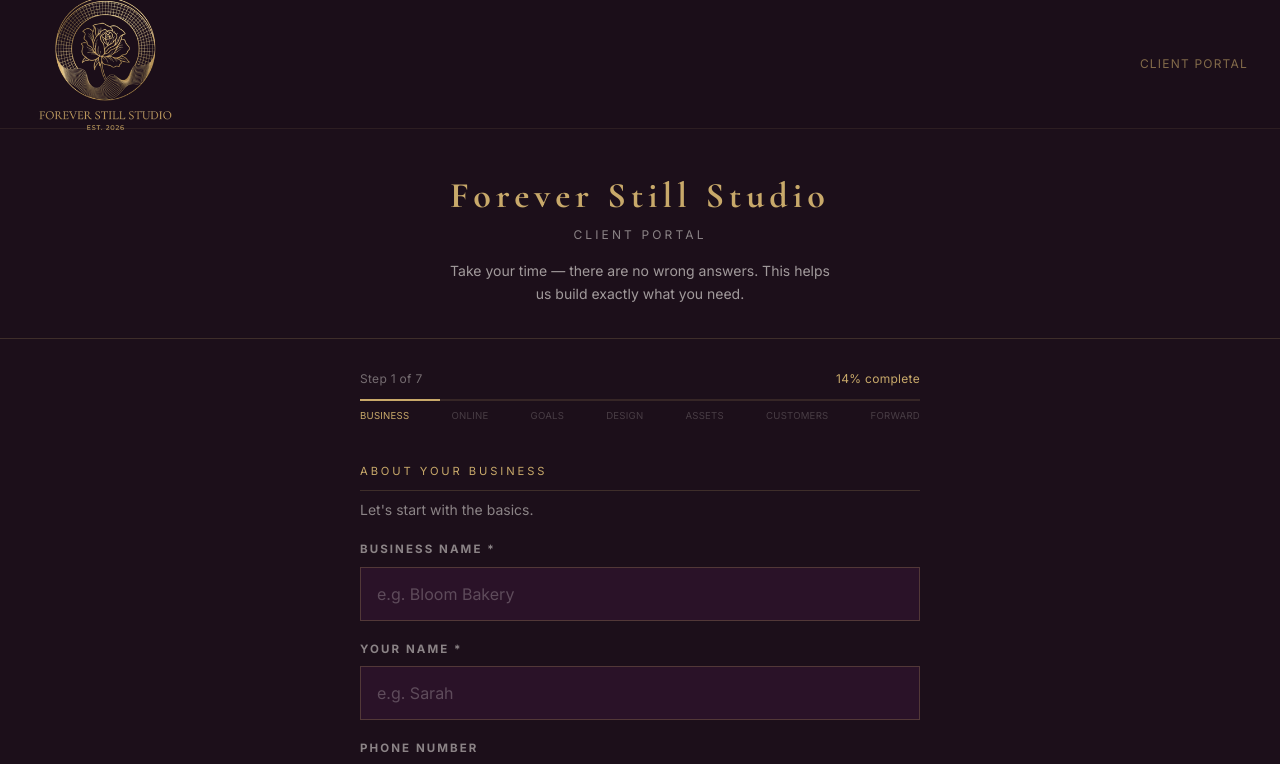
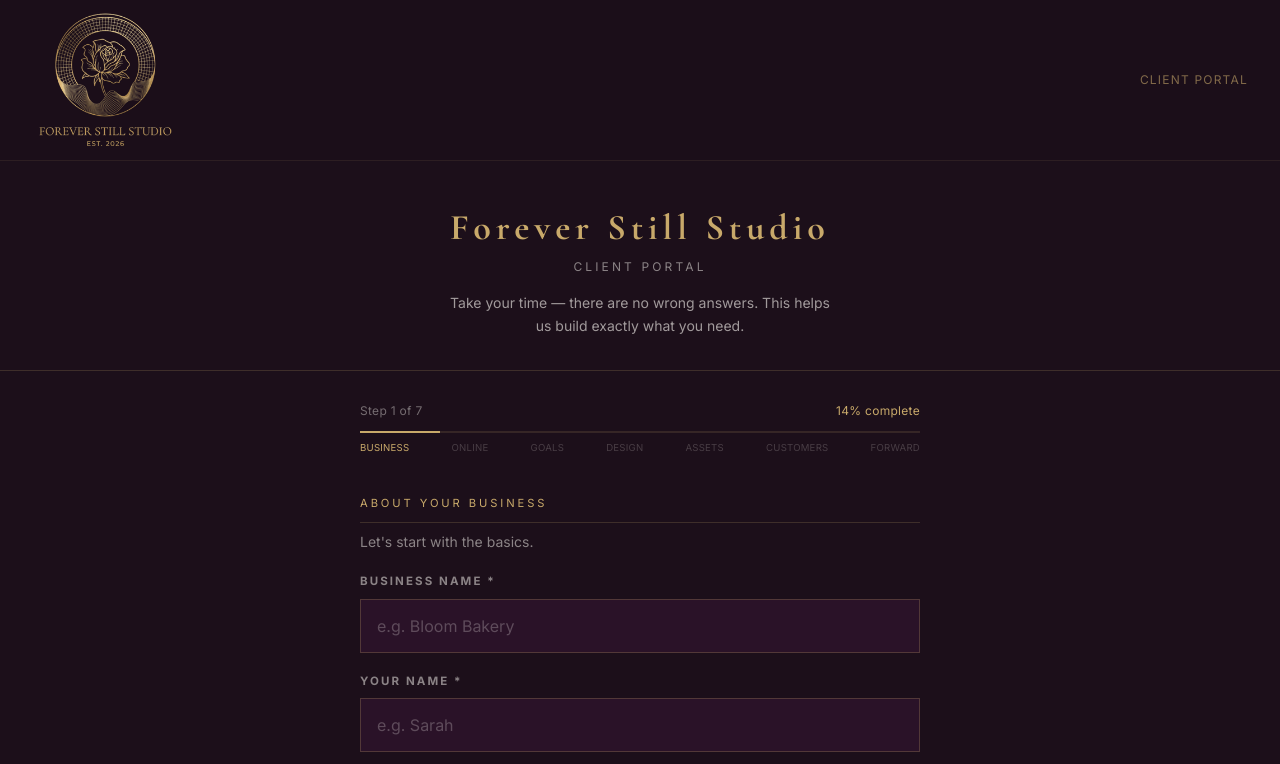
Before and after one commit to chrissyraine/forever-still-studio, a Next.js app: page /clients in a window 1280 px wide. Shown: the top 764 px of the page. Built offline with nearby package versions, Linux system fonts and the light colour scheme.

Commit message:
Increase nav height and header padding for logo breathing room

```diff
--- a/app/clients/page.tsx
+++ b/app/clients/page.tsx
@@ -303,7 +303,7 @@ export default function ClientsPage() {
 
       {/* Nav */}
       <nav className="fixed top-0 left-0 right-0 z-50 bg-dark/95 backdrop-blur-md border-b border-gold/10">
-        <div className="max-w-7xl mx-auto px-5 sm:px-8 flex items-center justify-between h-32">
+        <div className="max-w-7xl mx-auto px-5 sm:px-8 flex items-center justify-between h-40">
           <Link href="/" aria-label="Forever Still Studio home">
             <img src="/images/logo.png" alt="Forever Still Studio" width={140} height={140} className="flex-shrink-0" />
           </Link>
@@ -314,7 +314,7 @@ export default function ClientsPage() {
       </nav>
 
       {/* Header */}
-      <header className="pt-44 pb-8 px-6 text-center border-b border-gold/20">
+      <header className="pt-52 pb-8 px-6 text-center border-b border-gold/20">
         <p className="font-serif text-3xl sm:text-4xl font-bold text-gold tracking-[0.14em]">
           Forever Still Studio
         </p>
```
